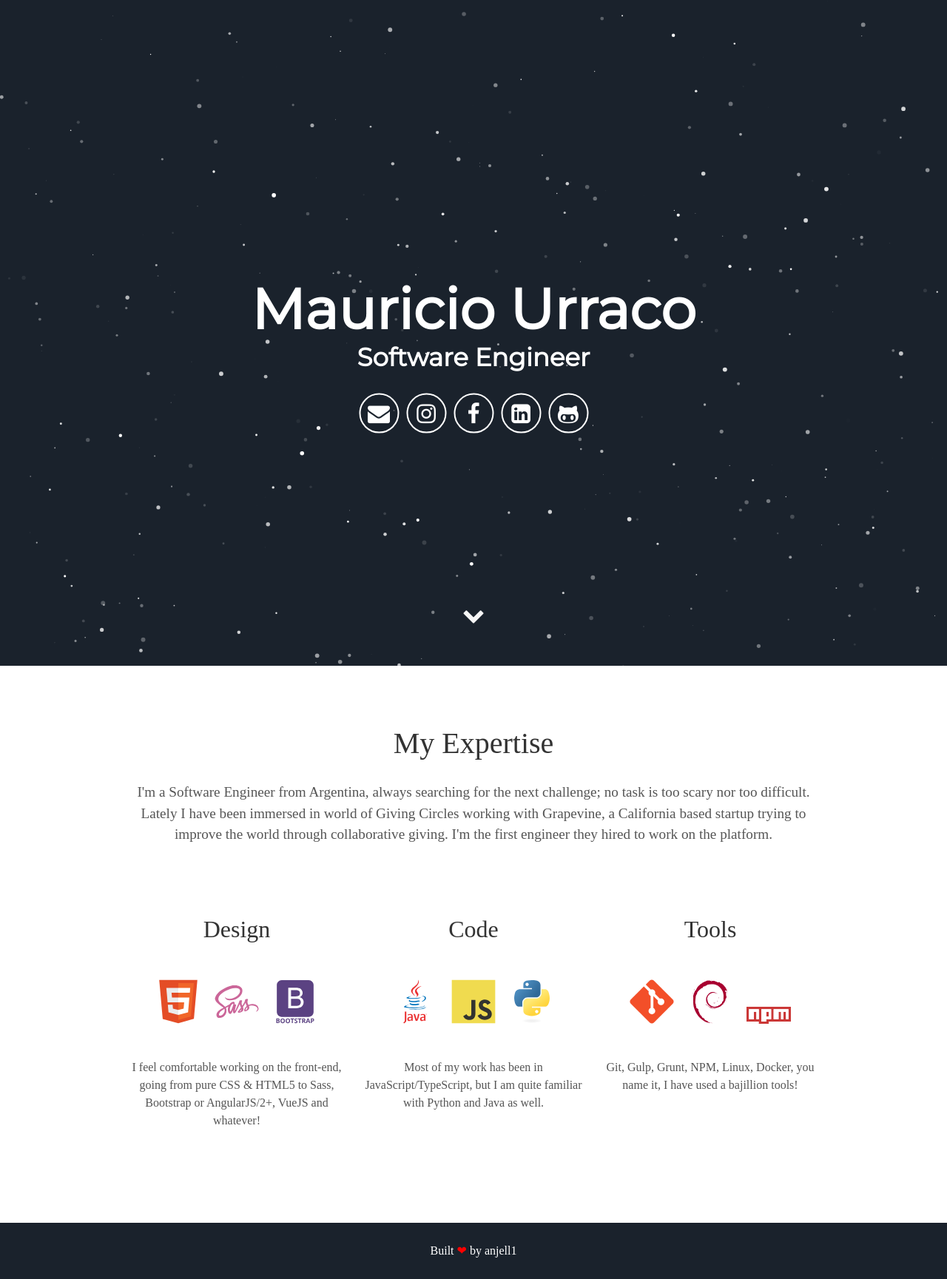
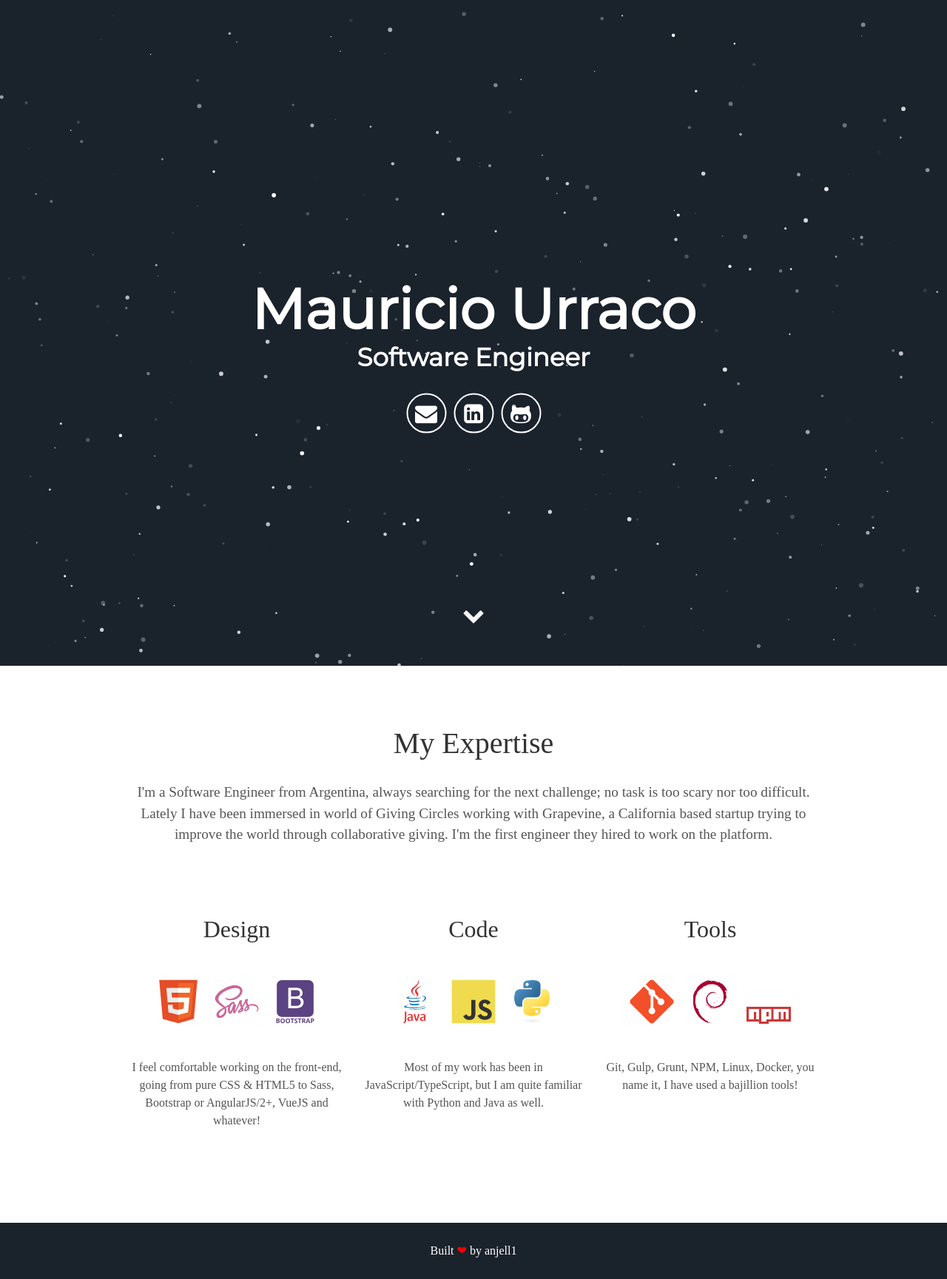
Before and after one commit to daneshisajad/anjell1.github.io, a Jekyll site: the page built from index.html, in a window 1280 px wide. Shown: the whole page at 74% size. Built offline with Jekyll 4.4.1, drawn with Linux system fonts in a browser that asks for light colours; some web fonts are replaced.

Commit message:
Update header.html

```diff
--- a/_includes/header.html
+++ b/_includes/header.html
@@ -8,25 +8,11 @@
         {% if site.email %}
         <a aria-label="Send email" href="mailto:{{ site.email }}"><i class="icon fa fa-envelope"></i></a>
         {% endif %}
-        {% if site.twitter_username %}
-        <a aria-label="My Twitter" target="_blank" href="https://twitter.com/{{ site.twitter_username }}"><i class="icon fa fa-twitter" aria-hidden="true"></i></a>
-        {% endif %}
-        {% if site.instagram_username %}
-        <a aria-label="My Instagram" target="_blank" href="https://www.instagram.com/{{ site.instagram_username }}"><i class="icon fa fa-instagram" aria-hidden="true"></i></a>
-        {% endif %}
-        {% if site.facebook_username %}
-        <a aria-label="My Facebook" target="_blank" href="https://www.facebook.com/{{ site.facebook_username }}"><i class="icon fa fa-facebook" aria-hidden="true"></i></a>
-        {% endif %}
         {% if site.linkedin_username %}
-        <a aria-label="My LinkedIn" target="_blank" href="https://www.linkedin.com/in/{{ site.linkedin_username }}"><i class="icon fa fa-linkedin-square" aria-hidden="true"></i></a>
+        <a aria-label="My LinkedIn" target="_blank" href="https://www.linkedin.com/in/amirhosien-arab-45238123b"><i class="icon fa fa-linkedin-square" aria-hidden="true"></i></a>
         {% endif %}
         {% if site.github_username %}
-        <a aria-label="My Github" target="_blank" href="https://github.com/{{ site.github_username }}"><i class="icon fa fa-github-alt" aria-hidden="true"></i></a>
-        {% endif %}
-        {% if site.medium_username %}
-        <a aria-label="My Medium" target="_blank" href="https://medium.com/{{ site.medium_username }}"><i class="icon fa fa-medium" aria-hidden="true"></i></a>
-        {% elsif site.medium_url %}
-        <a aria-label="My Medium" target="_blank" href="https://{{ site.medium_url }}"><i class="icon fa fa-medium" aria-hidden="true"></i></a>
+        <a aria-label="My Github" target="_blank" href="https://github.com/anjell1"><i class="icon fa fa-github-alt" aria-hidden="true"></i></a>
         {% endif %}
       </div>
       <div class="header-links">
```
